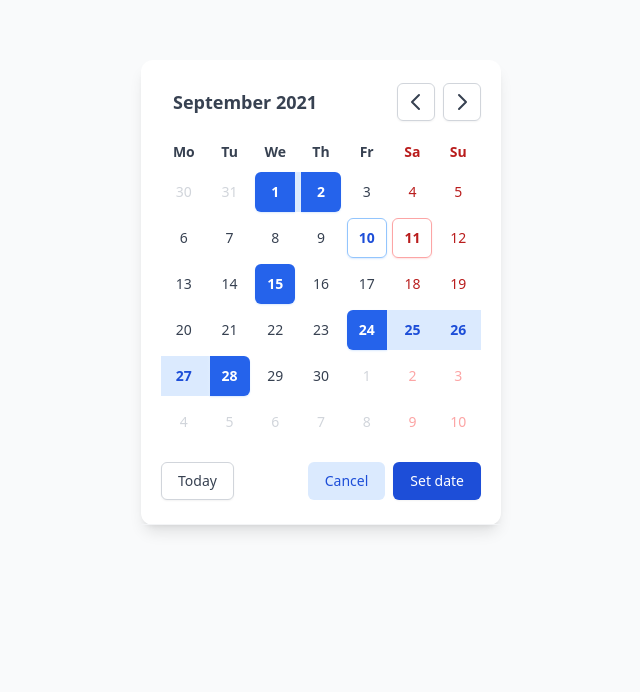
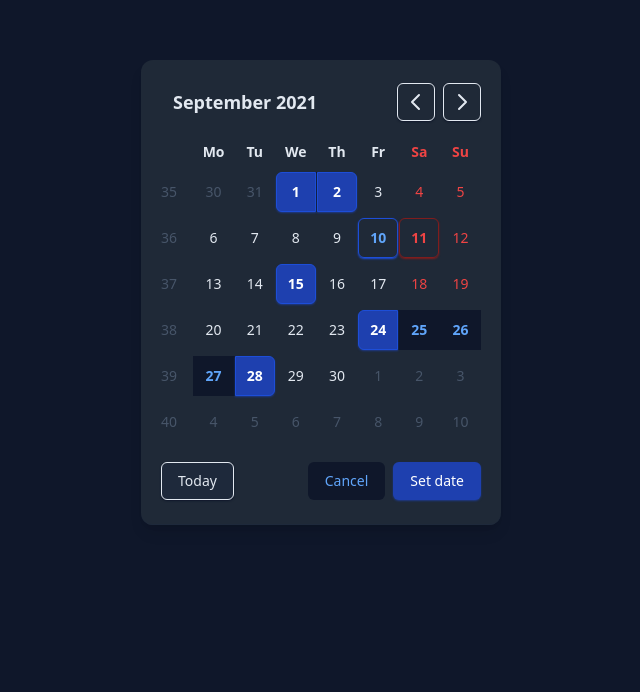
Before and after one commit to codesfromshad/tailwind-datepicker, a React (Create React App) app: page / in a window 1280 px wide. Shown: the part 108-800 px from the top of the page, without its empty margins (319-959 px from the left). Built offline with nearby package versions, Linux system fonts and the light colour scheme.

Commit message:
Add functions for proper rendering of components

```diff
--- a/src/components/App/index.tsx
+++ b/src/components/App/index.tsx
@@ -10,6 +10,14 @@ function classNames(...classes: (boolean | null | undefined | string)[]) {
 function App() {
 
   const calendarDays = Calendar;
+
+  const weekNumber = new Set();
+
+  const filteredCalendarWeekNumbers = calendarDays.filter((obj) => {
+    const isPresentInSet = weekNumber.has(obj.date.weekNumber);
+    weekNumber.add(obj.date.weekNumber);
+    return !isPresentInSet;
+  });
 
   const nameOfDays = [
     {
@@ -79,70 +87,49 @@ function App() {
 
 
   return (
-    <div className="flex items-center justify-center w-full min-h-screen bg-gray-50">
-      <div className="select-none flex bg-white shadow-lg rounded-xl w-full sm:w-auto justify-center">
-        <div className="flex flex-col w-[360px] justify-evenly px-5 pt-5 pb-6 border-b border-gray-100">
+    <div className="dark">
+      <div className="flex items-center justify-center w-full min-h-screen bg-gray-50 dark:bg-slate-900">
+        <div className="select-none flex bg-white dark:bg-gray-800 shadow-lg rounded-xl w-full sm:w-auto justify-center">
+          <div className="flex flex-col w-[360px] justify-evenly px-5 pt-5 pb-6 border-b rounded-xl border-gray-100 dark:border-slate-800">
             <div className="flex items-center justify-between">
-            <button className="text-lg text-gray-700 font-semibold rounded-md cursor-pointer hover:bg-gray-50 px-3 py-2">
+              <button className="text-lg text-gray-700 dark:text-slate-200 font-semibold rounded-md cursor-pointer hover:bg-gray-50 dark:hover:bg-slate-700 px-3 py-2 active:bg-gray-100 dark:active:bg-slate-600">
                 September 2021
               </button>
               <div className="flex justify-center space-x-2">
                 <button
-                className="inline-flex items-center p-1.5 border border-gray-300 shadow-sm text-sm leading-4 font-medium rounded-md text-gray-700 g-white hover:bg-gray-50 focus:outline-none focus:ring-2 focus:ring-offset-2 focus:ring-indigo-500"
+                  className="inline-flex items-center p-1.5 border border-gray-300 dark:border-slate-200 shadow-sm dark:shadow-slate-900 text-sm leading-4 font-medium rounded-md text-gray-700 dark:text-slate-200 g-white hover:bg-gray-50 dark:hover:bg-slate-700 active:bg-gray-100 dark:active:bg-slate-600"
                 >
                   <ChevronLeftIcon className="w-6 h-6 stroke-current"/>
                 </button>
                 <button
-                className="inline-flex items-center p-1.5 border border-gray-300 shadow-sm text-sm leading-4 font-medium rounded-md text-gray-700 g-white hover:bg-gray-50 focus:outline-none focus:ring-2 focus:ring-offset-2 focus:ring-indigo-500"
+                  className="inline-flex items-center p-1.5 border border-gray-300 dark:border-slate-200 shadow-sm dark:shadow-slate-900 text-sm leading-4 font-medium rounded-md text-gray-700 dark:text-slate-200 g-white hover:bg-gray-50 dark:hover:bg-slate-700 active:bg-gray-100 dark:active:bg-slate-600"
                 >
                   <ChevronRightIcon className="w-6 h-6 stroke-current"/>
                 </button>
               </div>
             </div>
             <div className="flex justify-around pt-2">
-            <div className="hidden grid grid-rows-6 pt-10 pr-4 gap-y-1.5 text-sm text-gray-300">
-              <span
-                className="flex items-center justify-center w-full h-auto rounded-md"
+              <div className="grid grid-rows-6 pt-10 pr-4 gap-y-1.5 text-sm text-gray-300 dark:text-slate-600">
+                {filteredCalendarWeekNumbers.map((day) => {
+                  return (
+                    <div
+                      className="flex items-center justify-center w-full h-auto"
                     >
-                11
-              </span>
-              <span
-                className="flex items-center justify-center w-full h-auto rounded-md"
-              >
-                12
-              </span>
-              <span
-                className="flex items-center justify-center w-full h-auto rounded-md"
-              >
-                13
-              </span>
-              <span
-                className="flex items-center justify-center w-full h-auto rounded-md"
-              >
-                14
-              </span>
-              <span
-                className="flex items-center justify-center w-full h-auto rounded-md"
-              >
-                15
-              </span>
-              <span
-                className="flex items-center justify-center w-full h-auto rounded-md"
-              >
-                16
-              </span>
+                      {day.date.weekNumber}
                     </div>
-
+                  );
+                })}
+              </div>
               <div className="w-full">
 
                 {/* Calendar Week Elements */}
 
-              <div className="grid grid-cols-7 text-sm text-center text-gray-700">
+                <div className="grid grid-cols-7 text-sm text-center text-gray-700 dark:text-slate-200">
                   {nameOfDays.map((nameOfDay) => {
                     return (
                       <div
                         className={classNames(nameOfDay.isWeekend
-                        ? "text-red-700"
+                          ? "text-red-700 dark:text-red-500"
                           : null,
                           "flex items-center justify-center w-full h-10 font-semibold rounded-md"
                         )}
@@ -151,10 +138,8 @@ function App() {
                       </div>
                     );
                   })}
-
                 </div>
-
-              <div className="grid grid-cols-7 gap-y-1.5 text-sm text-gray-700">
+                <div className="grid grid-cols-7 gap-y-1.5 text-sm text-gray-700 dark:text-slate-200">
 
                   {/* Calendar Days Elements */}
 
@@ -162,17 +147,17 @@ function App() {
                     return (
                       <div className={classNames(
                         day.isInRange && !(day.isRangeStart || day.isRangeEnd) && day.isStartingDayOfWeek
-                        ? "bg-blue-100"
+                          ? "bg-blue-100 dark:bg-slate-900"
                           : day.isInRange && !(day.isRangeStart || day.isRangeEnd) && day.isEndingDayOfWeek
-                          ? "bg-blue-100"
+                            ? "bg-blue-100 dark:bg-slate-900"
                             : day.isInRange && !(day.isRangeStart || day.isRangeEnd)
-                            ? "bg-blue-100"
+                              ? "bg-blue-100 dark:bg-slate-900"
                               : null,
                         day.isRangeStart
-                        ? "bg-gradient-to-r from-transparent via-transparent to-blue-100"
+                          ? "bg-gradient-to-r from-transparent via-transparent to-blue-100 dark:bg-gradient-to-r dark:from-transparent dark:via-transparent dark:to-slate-900"
                           : null,
                         day.isRangeEnd
-                        ? "bg-gradient-to-l from-transparent via-transparent to-blue-100"
+                          ? "bg-gradient-to-l from-transparent via-transparent to-blue-100 dark:bg-gradient-to-l dark:from-transparent dark:via-transparent dark:to-slate-900"
                           : null,
 
                         "flex items-center justify-center w-full"
@@ -180,34 +165,34 @@ function App() {
                         <button
                           className={classNames(
                             day.isInteractable
-                            ? "cursor-pointer hover:border-gray-300 hover:bg-gray-50 hover:shadow-sm"
-                            : "border-transparent cursor-not-allowed text-gray-300",
+                              ? "cursor-pointer hover:border-gray-300 dark:hover:border-slate-600 hover:bg-gray-50 dark:hover:bg-slate-800 hover:shadow-sm"
+                              : "border-transparent cursor-not-allowed text-gray-300 dark:text-slate-600",
                             day.isFromPreviousMonth
-                            ? "text-gray-300"
+                              ? "text-gray-300 dark:text-slate-600"
                               : null,
                             day.isFromNextMonth
-                            ? "text-gray-300"
+                              ? "text-gray-300 dark:text-slate-600"
                               : null,
                             (day.isWeekend || day.isHoliday) && !(day.isFromPreviousMonth || day.isFromNextMonth) && !day.isInRange
-                            ? "text-red-700"
+                              ? "text-red-700 dark:text-red-500"
                               : null,
                             (day.isWeekend || day.isHoliday) && (day.isFromPreviousMonth || day.isFromNextMonth) && !day.isInRange
-                            ? "text-red-300"
+                              ? "text-red-300 dark:text-red-900"
                               : null,
                             day.isToday
                               ? (day.isWeekend || day.isHoliday)
-                              ? "rounded-md font-semibold border border-red-300 hover:border-red-500 hover:bg-red-50 shadow-sm shadow-red-100"
-                              : "rounded-md text-blue-700 font-semibold border border-blue-300 hover:border-blue-500 hover:bg-blue-50 shadow-sm shadow-blue-100"
+                                ? "rounded-md font-semibold border border-red-400 dark:border-red-900 hover:border-red-500 dark:hover:border-red-800 hover:bg-red-50 dark:hover:bg-red-900 shadow-sm shadow-red-100 dark:shadow-red-900"
+                                : "rounded-md text-blue-700 dark:text-blue-400 font-semibold border border-blue-400 dark:border-blue-700 hover:border-blue-500 dark:hover:border-blue-600 hover:bg-blue-50 dark:hover:bg-blue-900 shadow-sm shadow-blue-100 dark:shadow-blue-700"
                               : "border-transparent",
                             day.isSelected
-                            ? "font-semibold text-white bg-blue-600 hover:border-blue-700 hover:bg-blue-700 shadow-sm shadow-blue-100"
+                              ? "font-semibold text-white bg-blue-700 hover:bg-blue-600 dark:bg-blue-800  hover:border-blue-500 dark:border-blue-700 dark:hover:border-blue-600 dark:hover:bg-blue-700 shadow-sm shadow-blue-100 dark:shadow-blue-900"
                               : null,
                             day.isInRange && !(day.isRangeStart || day.isRangeEnd)
-                            ? "font-semibold text-blue-700 bg-transparent hover:border-blue-500 hover:bg-blue-200 hover:text-blue-700 hover:shadow-sm hover:shadow-blue-100"
+                              ? "font-semibold text-blue-700 dark:text-blue-400 bg-transparent hover:border-blue-500 hover:bg-blue-200 dark:hover:bg-slate-700 hover:text-blue-700 hover:shadow-sm hover:shadow-blue-100 dark:hover:shadow-slate-900"
                               : day.isRangeStart
-                              ? "rounded-r-none font-semibold text-white bg-blue-600 border-blue-500 hover:border-blue-700 hover:bg-blue-700 hover:rounded-md shadow-sm shadow-blue-100 transition-all duration-75"
+                                ? "rounded-r-none font-semibold text-white bg-blue-700 dark:bg-blue-800 border-blue-500 dark:border-blue-700 hover:border-blue-700 dark:hover:border-blue-600 hover:bg-blue-600 dark:hover:bg-blue-700 hover:rounded-md shadow-sm shadow-blue-100 dark:shadow-blue-900 transition-all duration-75"
                                 : day.isRangeEnd
-                                ? "rounded-l-none font-semibold text-white bg-blue-600 border-blue-500 hover:border-blue-700 hover:bg-blue-700 hover:rounded-md shadow-sm shadow-blue-100 transition-all duration-75"
+                                  ? "rounded-l-none font-semibold text-white bg-blue-700 dark:bg-blue-800 border-blue-500 dark:border-blue-700 hover:border-blue-700 dark:hover:border-blue-600 hover:bg-blue-600 dark:hover:bg-blue-700 hover:rounded-md shadow-sm shadow-blue-100 dark:shadow-blue-900 transition-all duration-75"
                                   : null,
 
                             "flex items-center justify-center w-10 h-10 rounded-md border"
@@ -227,7 +212,7 @@ function App() {
               <div className="flex">
                 <button
                   type="button"
-                className="inline-flex items-center px-4 py-2 border border-gray-300 shadow-sm text-sm font-medium rounded-md text-gray-700 bg-white hover:bg-gray-50 focus:outline-none focus:ring-2 focus:ring-offset-2 focus:ring-blue-500"
+                  className="inline-flex items-center px-4 py-2 border border-gray-300 dark:border-slate-200 shadow-sm text-sm dark:shadow-slate-900 font-medium rounded-md text-gray-700 dark:text-slate-200 bg-white dark:bg-slate-800 hover:bg-gray-50 dark:hover:bg-slate-700 active:bg-gray-100 dark:active:bg-slate-600"
                 >
                   Today
                 </button>
@@ -235,16 +220,17 @@ function App() {
               <div className="flex space-x-2">
                 <button
                   type="button"
-                className="inline-flex items-center px-4 py-2 border border-transparent text-sm font-medium rounded-md text-blue-700 bg-blue-100 hover:bg-blue-200 focus:outline-none focus:ring-2 focus:ring-offset-2 focus:ring-blue-500"
+                  className="inline-flex items-center px-4 py-2 border border-transparent text-sm font-medium rounded-md text-blue-700 dark:text-blue-400 bg-blue-100 dark:bg-slate-900 hover:bg-blue-200 dark:hover:bg-slate-700 active:bg-blue-300 active:text-blue-800 dark:active:bg-slate-600"
                 >
                   Cancel
                 </button>
                 <button
                   type="button"
-                className="inline-flex items-center px-4 py-2 border border-transparent text-sm font-medium rounded-md shadow-sm text-white bg-blue-700 hover:bg-blue-700 focus:outline-none focus:ring-2 focus:ring-offset-2 focus:ring-blue-500"
+                  className="inline-flex items-center px-4 py-2 border border-transparent text-sm font-medium rounded-md shadow-sm dark:shadow-blue-900 text-white bg-blue-700 dark:bg-blue-800 hover:bg-blue-600 dark:hover:bg-blue-700 active:bg-blue-800 dark:active:bg-blue-900"
                 >
                   Set date
                 </button>
+              </div>
             </div>
           </div>
         </div>
```
Lines whose indentation alone changed are shown as unchanged.
